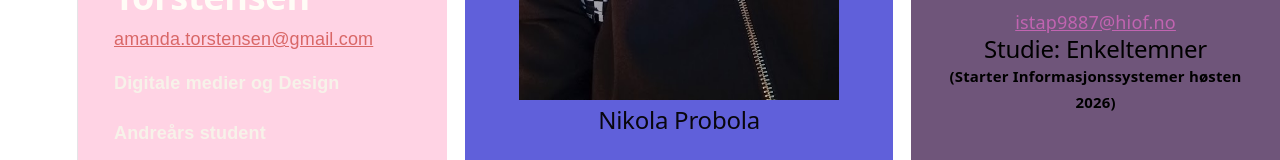
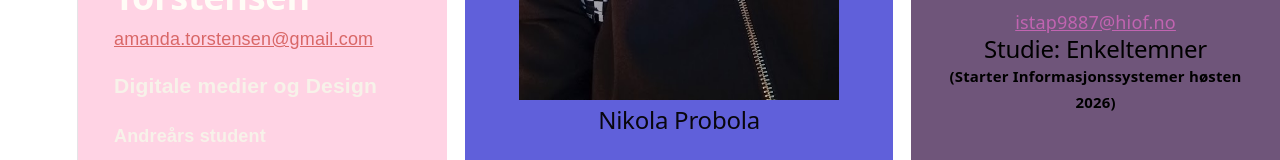
Before and after one commit to Nikola714/Arbeidskrav4_UIN26, a React app in the folder frontend/: page / in a window 1280 px wide. Shown: the part 632-792 px from the top of the page. Built offline with nearby package versions, Linux system fonts and the light colour scheme; the HTML template or start-up script is replaced by a standard one.

Commit message:
font css

```diff
--- a/frontend/src/css/amandaStil.css
+++ b/frontend/src/css/amandaStil.css
@@ -33,6 +33,6 @@
 
 }
     h3 {
-        font-size: 1rem;
+        font-size: 1,5rem;
     }
 }
```
